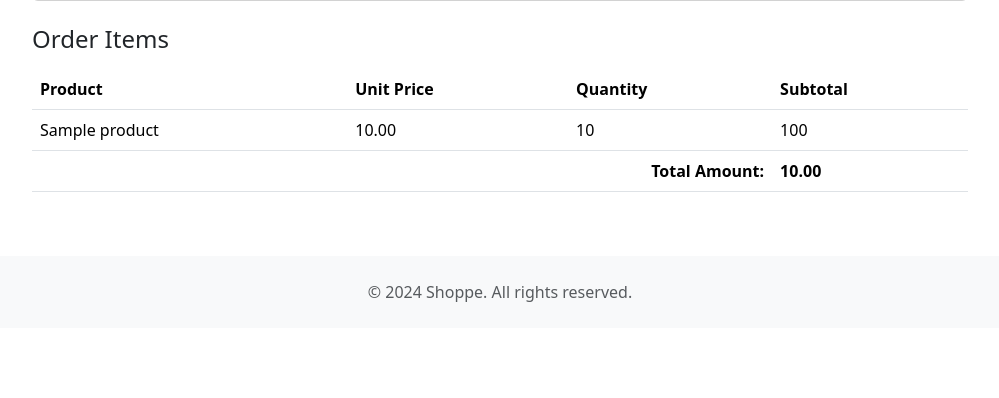
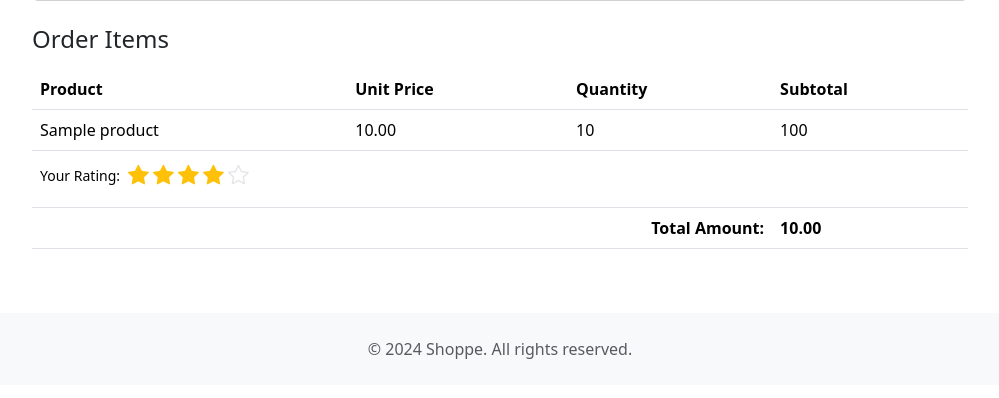
Before and after one commit to faslkp/shoppe, a Django app: page /orders/order/1/ in a window 1280 px wide. Shown: the part 328-726 px from the top of the page, without its empty margins (140-1139 px from the left). Run offline with Django 5.2, Linux system fonts and the light colour scheme; a user stored in the database is signed in; tables that the repository leaves empty hold one stand-in row (values such as "Sample post").

Commit message:
Product rating feature added

```diff
--- a/orders/views.py
+++ b/orders/views.py
@@ -1,13 +1,14 @@
 from django.shortcuts import render
 from users.models import Address
 from users.models import CartItem
-from django.db.models import Sum, F
+from django.db.models import Sum, F, Subquery, OuterRef
 from django.contrib import messages
 from django.shortcuts import redirect
 from django.db import transaction
 
 from users.forms import AddressForm
 from orders.models import Order, OrderItem
+from shop.models import ProductRating
 
 
 def checkout_view(request):
@@ -84,7 +85,17 @@ def orders_view(request):
 
 def order_detail_view(request, order_id):
     order = Order.objects.get(id=order_id)
-    order_items = OrderItem.objects.filter(order=order).prefetch_related('product').order_by('product__name').annotate(subtotal=F('quantity') * F('product__price'))
+    user_rating_subquery = Subquery(
+        ProductRating.objects.filter(
+            product=OuterRef('product'),
+            user=request.user
+        ).values('rating')[:1]
+    )
+    order_items = OrderItem.objects.filter(order=order).prefetch_related(
+        'product', 'product__ratings').order_by('product__name').annotate(
+                subtotal=F('quantity') * F('product__price'),
+                user_rating=user_rating_subquery
+            )
     context = {
         'order': order,
         'order_items': order_items
--- a/shop/urls.py
+++ b/shop/urls.py
@@ -1,6 +1,6 @@
 from django.urls import path
 
-from shop.views import index, product_list, product_detail, add_to_cart
+from shop.views import index, product_list, product_detail, add_to_cart, rate_product
 
 app_name = 'shop'
 
@@ -9,4 +9,5 @@ urlpatterns = [
     path('products/', product_list, name='product_list'),
     path('products/<int:product_id>/', product_detail, name='product_detail'),
     path('products/<int:product_id>/add-to-cart/', add_to_cart, name='add_to_cart'),
+    path('products/<int:product_id>/rate/', rate_product, name='rate_product'),
 ]
--- a/templates/orders/order_detail.html
+++ b/templates/orders/order_detail.html
@@ -58,6 +58,24 @@
                     {{ item.subtotal }}
                 </td>
             </tr>
+            <tr>
+                <td colspan="4">
+                    <form method="post" action="{% url 'shop:rate_product' item.product.id %}">
+                        {% csrf_token %}
+                        <div class="d-flex align-items-center mb-2">
+                            <label class="me-2 mb-0"><small>{% if item.user_rating %}Your Rating:{% else %}Add Rating:{% endif %}</small></label>
+                            <div class="star-rating" data-product="{{ item.product.id }}" data-rating="{{ item.user_rating|default:0 }}">
+                                {% for i in "12345" %}
+                                <button type="submit" name="rating" value="{{ forloop.counter }}" class="btn p-0 border-0 bg-transparent star-btn" style="font-size:1.3rem; color: {% if item.user_rating and forloop.counter <= item.user_rating %}#ffc107{% else %}#e4e5e9{% endif %};" data-star-index="{{ forloop.counter }}">
+                                    <i class="bi {% if item.user_rating and forloop.counter <= item.user_rating %}bi-star-fill{% else %}bi-star{% endif %}"></i>
+                                </button>
+                                {% endfor %}
+                            </div>
+                        </div>
+                        <input type="hidden" name="order_id" value="{{ order.id }}">
+                    </form>
+                </td>
+            </tr>
             {% endfor %}
         </tbody>
         <tfoot>
@@ -68,4 +86,57 @@
         </tfoot>
     </table>
 </div>
+
+<script>
+    document.addEventListener('DOMContentLoaded', function () {
+        document.querySelectorAll('.star-rating').forEach(function(starContainer) {
+            const stars = starContainer.querySelectorAll('.star-btn');
+            const existingRating = parseInt(starContainer.dataset.rating) || 0;
+
+            // Initialize stars with existing rating
+            function setInitialRating() {
+                stars.forEach((btn, idx) => {
+                    const starIndex = idx + 1;
+                    const icon = btn.querySelector('i');
+                    if (existingRating > 0 && starIndex <= existingRating) {
+                        icon.classList.remove('bi-star');
+                        icon.classList.add('bi-star-fill');
+                        btn.style.color = '#ffc107';
+                    } else {
+                        icon.classList.remove('bi-star-fill');
+                        icon.classList.add('bi-star');
+                        btn.style.color = '#e4e5e9';
+                    }
+                });
+            }
+
+            setInitialRating();
+
+            // Hover effects
+            stars.forEach((btn, idx) => {
+                btn.addEventListener('mouseover', function() {
+                    const hoverIndex = idx + 1;
+                    stars.forEach((star, j) => {
+                        const starIndex = j + 1;
+                        const icon = star.querySelector('i');
+                        if (starIndex <= hoverIndex) {
+                            icon.classList.remove('bi-star');
+                            icon.classList.add('bi-star-fill');
+                            star.style.color = '#ffc107';
+                        } else {
+                            icon.classList.remove('bi-star-fill');
+                            icon.classList.add('bi-star');
+                            star.style.color = '#e4e5e9';
+                        }
+                    });
+                });
+            });
+
+            // Restore original rating on mouse leave
+            starContainer.addEventListener('mouseleave', function() {
+                setInitialRating();
+            });
+        });
+    });
+</script>
 {% endblock %}
--- a/templates/shop/product_detail.html
+++ b/templates/shop/product_detail.html
@@ -25,9 +25,9 @@
             {% endif %}
             <div>
                 <strong>Rating:</strong>
-                {{ product.ratings.aggregate_avg_rating|default:0|floatformat:1 }} / 5
+                {{ avg_rating|default:0|floatformat:1 }} / 5
                 <span class="text-warning">&#9733;</span>
-                <span>({{ product.ratings.count }} review{{ product.ratings.count|pluralize }})</span>
+                <span>({{ count_rating }} review{{ count_rating|pluralize }})</span>
             </div>
             {% if product.stock > 0 %}
             <form method="post" action="{% url 'shop:add_to_cart' product.id %}">
```
Also changed, not shown: shop/admin.py (+13 -1 lines), shop/views.py (+24 -2 lines). Lines whose indentation alone changed are shown as unchanged.
